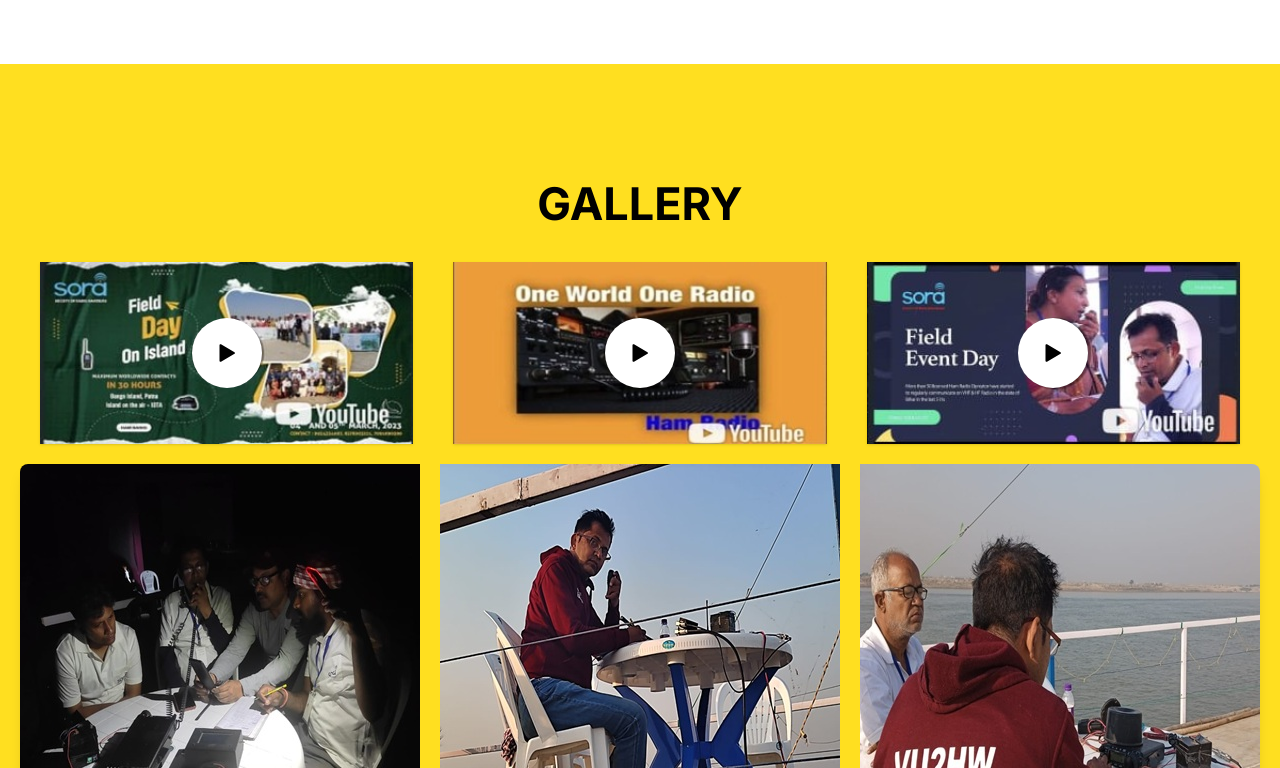
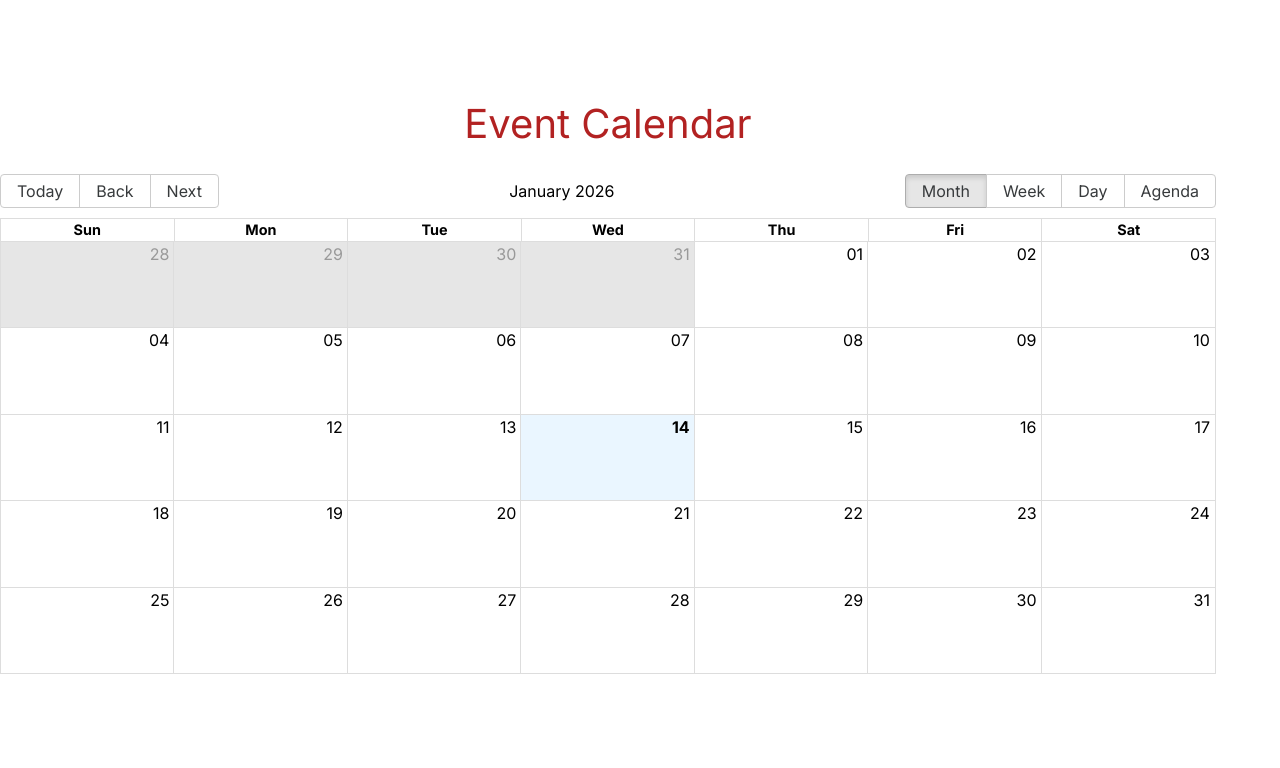
Before and after one commit to sorapatna/SORA-WEBSITE, a Next.js app: page / in a window 1280 px wide. Shown: the part 3392-4160 px from the top of the page. Built offline with nearby package versions, Linux system fonts and the light colour scheme.

Commit message:
Update page.tsx

```diff
--- a/app/page.tsx
+++ b/app/page.tsx
@@ -1,4 +1,5 @@
 import Features from "@/components/Features";
+import CalendarComponent from "@/components/CalendarComponent";
 import Guide from "@/components/Guide";
 import Hero from "@/components/Hero";
 import Faq from "@/components/Faq";
@@ -23,6 +24,7 @@ export default function Home() {
       <Hero />
       <Guide />
       <Features />
+     <CalendarComponent />
       <YouTubeFrame />
       <Mentor />
       <Latest />
```
